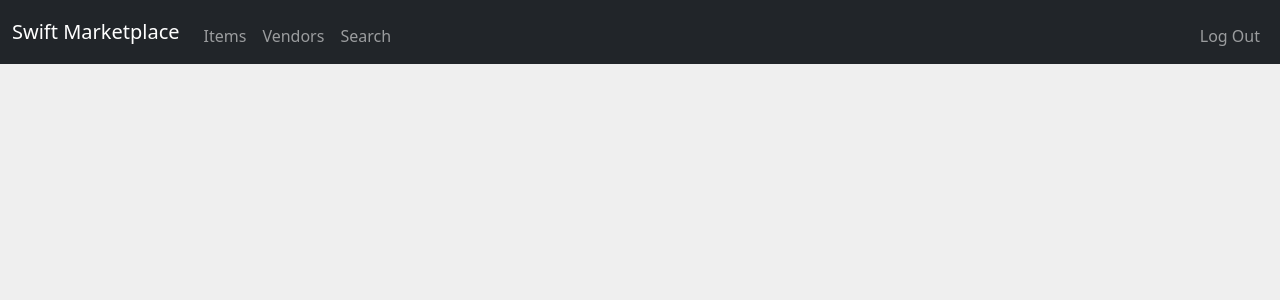
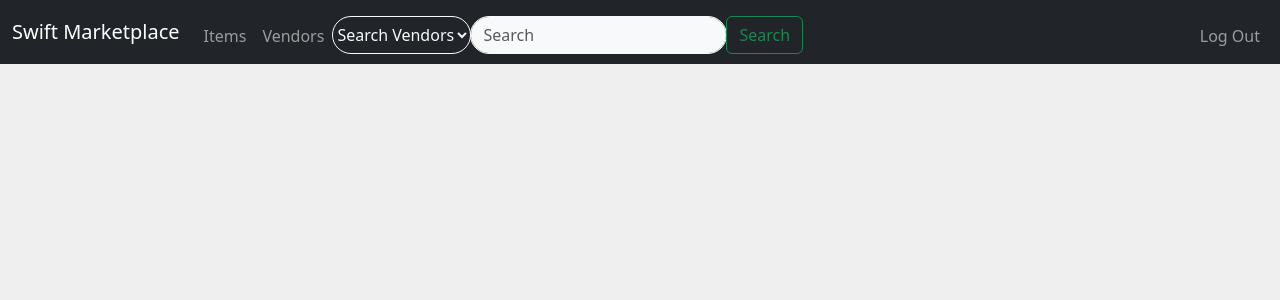
Before and after one commit to berkaydemircin/Flask-Market-App-RESTful, a Flask app: template templates/template.html in a window 1280 px wide. Shown: the top 300 px of the page. Run offline with Flask 3, Linux system fonts and the light colour scheme; the template is opened without the code that fills it, so the values that code supplies are empty; the visitor is signed in with stand-in values (Sample User, id 1).

Commit message:
Updated template to add search functionality

```diff
--- a/templates/template.html
+++ b/templates/template.html
@@ -17,6 +17,14 @@
 
         <title>SwiftMarket: {% block title %}{% endblock %}</title>
 
+        <script>
+            function updateAction() {
+                const form = document.getElementById('searchForm');
+                const searchType = document.getElementById('searchType').value;
+                form.action = `/${searchType}`; // setting the action based on the selected option
+            }
+        </script>
+
     </head>
 
     <body style="background-color: #efefef;">
@@ -31,7 +39,19 @@
                         <ul class="navbar-nav me-auto mt-2">
                             <li class="nav-item"><a class="nav-link" href="/items">Items</a></li>
                             <li class="nav-item"><a class="nav-link" href="/vendors">Vendors</a></li>
-                            <li class="nav-item"><a class="nav-link" href="/search">Search</a></li>
+
+                            <form id="searchForm" class="form-inline my-2 my-lg-0" action="" method="POST" onsubmit="updateAction()">
+                                <div class="input-group">
+                                    <select class="custom-select bg-dark text-light border-light rounded-pill" id="searchType" name="type" onchange="updateAction()">
+                                        <option value="vendors" selected>Search Vendors</option>
+                                        <option value="items">Search Items</option>
+                                    </select>
+                                    <input class="form-control bg-light text-dark border-light rounded-pill" type="search" placeholder="Search" aria-label="Search" name="name" required>
+                                    <div class="input-group-append">
+                                        <button class="btn btn-outline-success" type="submit">Search</button>
+                                    </div>
+                                </div>
+                            </form>
                         </ul>
                         <ul class="navbar-nav ms-auto mt-2">
                             <li class="nav-item"><a class="nav-link" href="/logout">Log Out</a></li>
```
